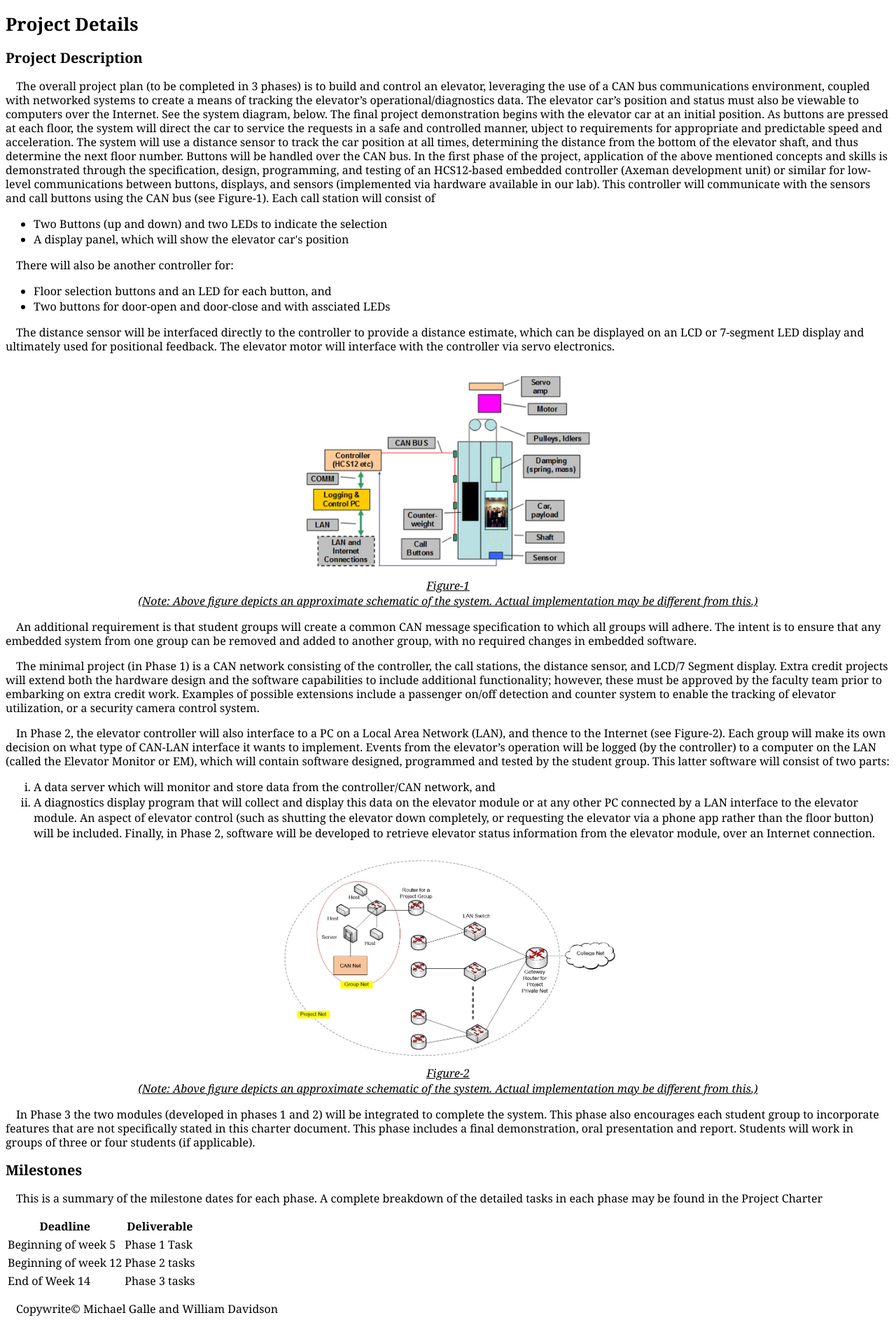
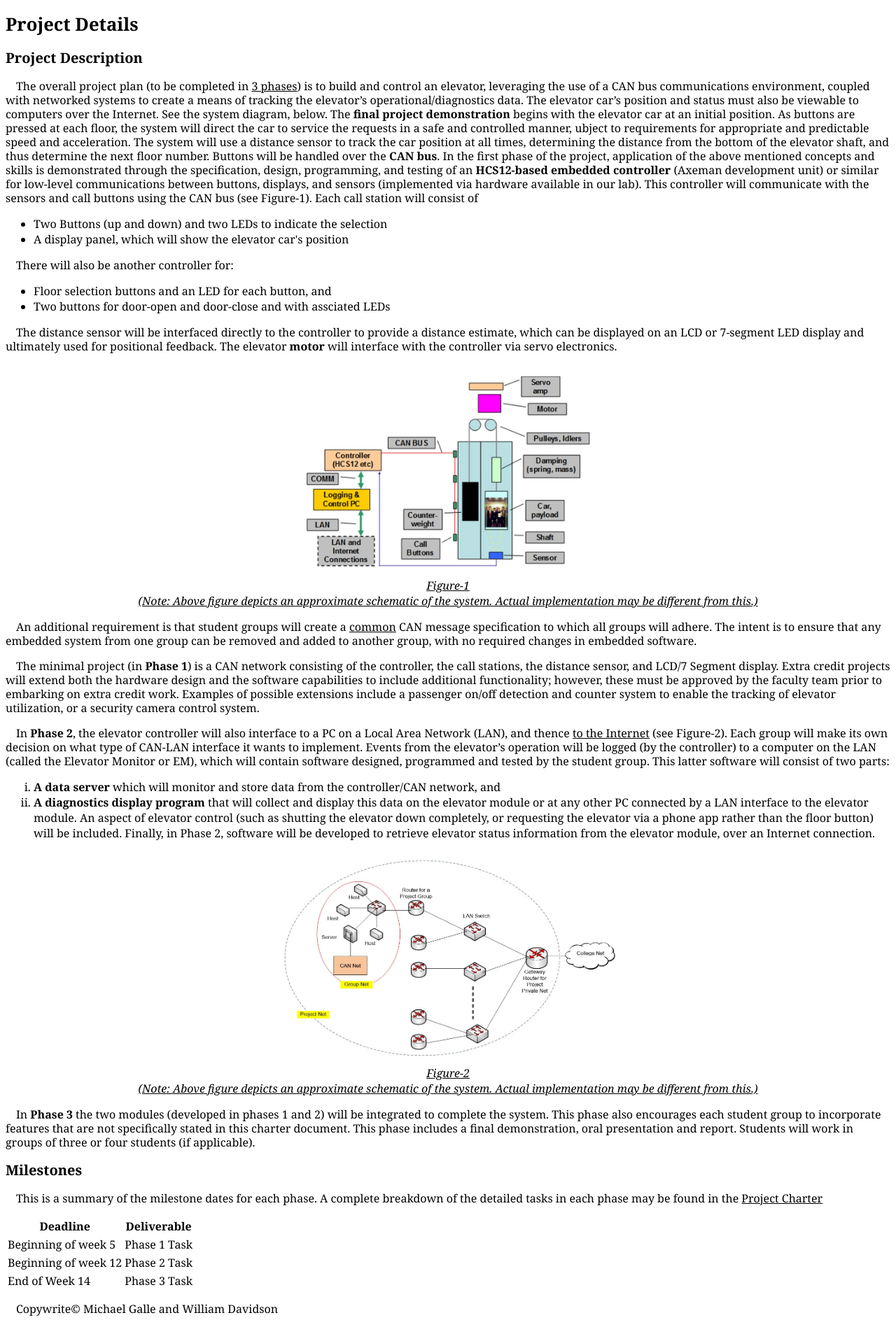
Before and after one commit to Phaez/Engineering-Project-VI, a PHP site: page /projectdetails.html in a window 1280 px wide. Shown: the whole page at 70% size. Run offline with PHP 8.4, Linux system fonts and the light colour scheme.

Commit message:
updated project details, fixed the secretary's name

```diff
--- a/HaronLogbook.html
+++ b/HaronLogbook.html
@@ -8,7 +8,8 @@
         <a href="williamlogbook.html">William's Logbook</a>
         <a href="TudorLogbook.html">Tudor's Logbook</a>
         <a href="HaronLogbook.html">Haron's Logbook</a>
-        <h1>Weekly Log Book
+        <h1>Secretary of defence</h1>
+        <h1>Weekly Log Book</h1>
         <h2 id="week1">Week 1</h2>
         <ul>
             <p>
--- a/css/projectdetails.css
+++ b/css/projectdetails.css
@@ -23,3 +23,15 @@ figcaption{
 img {
     height: 300px;
 }
+.underline {
+    text-decoration: underline;
+}
+.bold {
+    font-weight: bold;
+}
+#under {
+    text-decoration: underline;
+}
+#boldtext {
+    font-weight: bold;
+}
--- a/projectdetails.html
+++ b/projectdetails.html
@@ -11,16 +11,16 @@
         <h1>Project Details</h1>
         <h2>Project Description</h2>
         <p>
-            The overall project plan (to be completed in 3 phases) is to build and control an elevator,
+            The overall project plan (to be completed in <span class="underline"> 3 phases</span>) is to build and control an elevator,
             leveraging the use of a CAN bus communications environment, coupled with networked systems to create a means of tracking the elevator’s
             operational/diagnostics data. The elevator car’s position and status must also be viewable to computers over the Internet.
-            See the system diagram, below. The final project demonstration begins with the elevator car at an initial position.
+            See the system diagram, below. The <span class="bold">final project demonstration</span> begins with the elevator car at an initial position.
             As buttons are pressed at each floor, the system will direct the car to service the requests in a safe and controlled manner,
             ubject to requirements for appropriate and predictable speed and acceleration.
             The system will use a distance sensor to track the car position at all times, determining the distance from the bottom of the elevator shaft,
-            and thus determine the next floor number. Buttons will be handled over the CAN bus. In the first phase of the project,
+            and thus determine the next floor number. Buttons will be handled over the <span id="boldtext">CAN bus</span>. In the first phase of the project,
             application of the above mentioned concepts and skills is demonstrated through the specification, design, programming,
-            and testing of an HCS12-based embedded controller (Axeman development unit) or similar for low-level communications between buttons, displays,
+            and testing of an <span id="boldtext"> HCS12-based embedded controller </span> (Axeman development unit) or similar for low-level communications between buttons, displays,
             and sensors (implemented via hardware available in our lab). This controller will communicate with the sensors and call buttons using the CAN bus
             (see Figure-1). Each call station will consist of
         </p>
@@ -34,7 +34,7 @@
             <li>Two buttons for door-open and door-close and with assciated LEDs</li>
         </ul>
         <p>
-                The distance sensor will be interfaced directly to the controller to provide a distance estimate, which can be displayed on an LCD or 7-segment LED display and ultimately used for positional feedback. The elevator motor will interface with the controller via servo electronics.
+                The distance sensor will be interfaced directly to the controller to provide a distance estimate, which can be displayed on an LCD or 7-segment LED display and ultimately used for positional feedback. The elevator <span class="bold">motor</span> will interface with the controller via servo electronics.
         </p>
         <figure>
             <img src="images/fig1.jpg" alt="schematic" title="Schematic">
@@ -44,17 +44,17 @@
             </figcaption>
         </figure>
         <p>
-            An additional requirement is that student groups will create a common CAN message specification to which all groups will adhere. The intent is to ensure that any embedded system from one group can be removed and added to another group, with no required changes in embedded software.
+            An additional requirement is that student groups will create a <span class="underline">common</span> CAN message specification to which all groups will adhere. The intent is to ensure that any embedded system from one group can be removed and added to another group, with no required changes in embedded software.
         </p>
         <p>
-                The minimal project (in Phase 1) is a CAN network consisting of the controller, the call stations, the distance sensor, and LCD/7 Segment display. Extra credit projects will extend both the hardware design and the software capabilities to include additional functionality; however, these must be approved by the faculty team prior to embarking on extra credit work. Examples of possible extensions include a passenger on/off detection and counter system to enable the tracking of elevator utilization, or a security camera control system.
+                The minimal project (in <span class="bold">Phase 1</span>) is a CAN network consisting of the controller, the call stations, the distance sensor, and LCD/7 Segment display. Extra credit projects will extend both the hardware design and the software capabilities to include additional functionality; however, these must be approved by the faculty team prior to embarking on extra credit work. Examples of possible extensions include a passenger on/off detection and counter system to enable the tracking of elevator utilization, or a security camera control system.
         </p>
         <p>
-                In Phase 2, the elevator controller will also interface to a PC on a Local Area Network (LAN), and thence to the Internet (see Figure-2). Each group will make its own decision on what type of CAN-LAN interface it wants to implement. Events from the elevator’s operation will be logged (by the controller) to a computer on the LAN (called the Elevator Monitor or EM), which will contain software designed, programmed and tested by the student group. This latter software will consist of two parts:
+                In <span class="bold">Phase 2</span>, the elevator controller will also interface to a PC on a Local Area Network (LAN), and thence <span class="underline">to the Internet</span> (see Figure-2). Each group will make its own decision on what type of CAN-LAN interface it wants to implement. Events from the elevator’s operation will be logged (by the controller) to a computer on the LAN (called the Elevator Monitor or EM), which will contain software designed, programmed and tested by the student group. This latter software will consist of two parts:
         </p>
         <ol type="i">
-            <li>A data server which will monitor and store data from the controller/CAN network, and</li>
-            <li>A diagnostics display program that will collect and display this data on the elevator module or at any other PC connected by a LAN interface to the elevator module. An aspect of elevator control (such as shutting the elevator down completely, or requesting the elevator via a phone app rather than the floor button) will be included. Finally, in Phase 2, software will be developed to retrieve elevator status information from the elevator module, over an Internet connection. </li>
+            <li><span class="bold">A data server</span> which will monitor and store data from the controller/CAN network, and</li>
+            <li><span class="bold">A diagnostics display program </span> that will collect and display this data on the elevator module or at any other PC connected by a LAN interface to the elevator module. An aspect of elevator control (such as shutting the elevator down completely, or requesting the elevator via a phone app rather than the floor button) will be included. Finally, in Phase 2, software will be developed to retrieve elevator status information from the elevator module, over an Internet connection. </li>
         </ol>
         <figure>
             <img src="images/fig2.jpg" alt="can network" title="Can schematic">
@@ -63,13 +63,13 @@
                 (Note: Above figure depicts an approximate schematic of the system. Actual implementation may be different from this.)</figcaption>
         </figure>
         <p>
-                In Phase 3 the two modules (developed in phases 1 and 2) will be integrated to complete the system. This phase also encourages each student group to incorporate features that are not specifically stated in this charter document. This phase includes a final demonstration, oral presentation and report. Students will work in groups of three or four students (if applicable).
+                In <span class="bold">Phase 3</span> the two modules (developed in phases 1 and 2) will be integrated to complete the system. This phase also encourages each student group to incorporate features that are not specifically stated in this charter document. This phase includes a final demonstration, oral presentation and report. Students will work in groups of three or four students (if applicable).
         </p>
         <h2>
             Milestones
         </h2>
         <p>
-            This is a summary of the milestone dates for each phase. A complete breakdown of the detailed tasks in each phase may be found in the Project Charter
+            This is a summary of the milestone dates for each phase. A complete breakdown of the detailed tasks in each phase may be found in the <span id="under"> Project Charter </span>
         </p>
         <table>
             <thead>
@@ -83,11 +83,11 @@
                 </tr>
                 <tr>
                     <td>Beginning of week 12</td>
-                    <td>Phase 2 tasks</td>
+                    <td>Phase 2 Task</td>
                 </tr>
                 <tr>
                     <td>End of Week 14</td>
-                    <td>Phase 3 tasks</td>
+                    <td>Phase 3 Task</td>
                 </tr>
             </tbody>
         </table>
--- a/williamlogbook.html
+++ b/williamlogbook.html
@@ -22,6 +22,7 @@
         <a href="williamlogbook.html">William's Logbook</a>
         <a href="TudorLogbook.html">Tudor's Logbook</a>
         <a href="HaronLogbook.html">Haron's Logbook</a>
+        <h1>William's</h1>
         <h1>Weekly Log Book</h1>
         <h2 id="week1">Week 1</h2>
         <ul>
```
